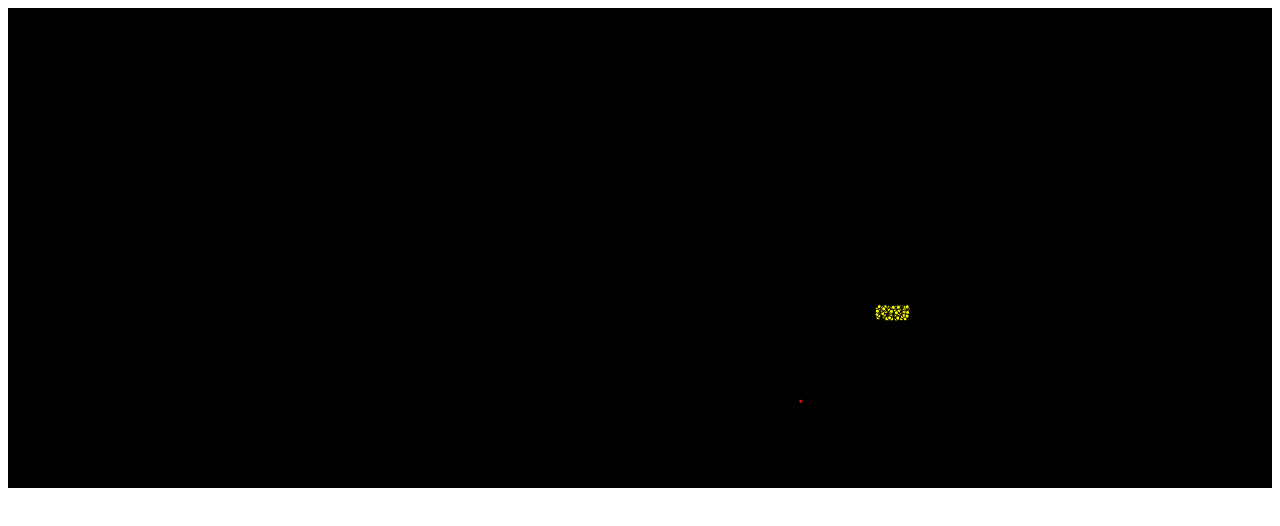
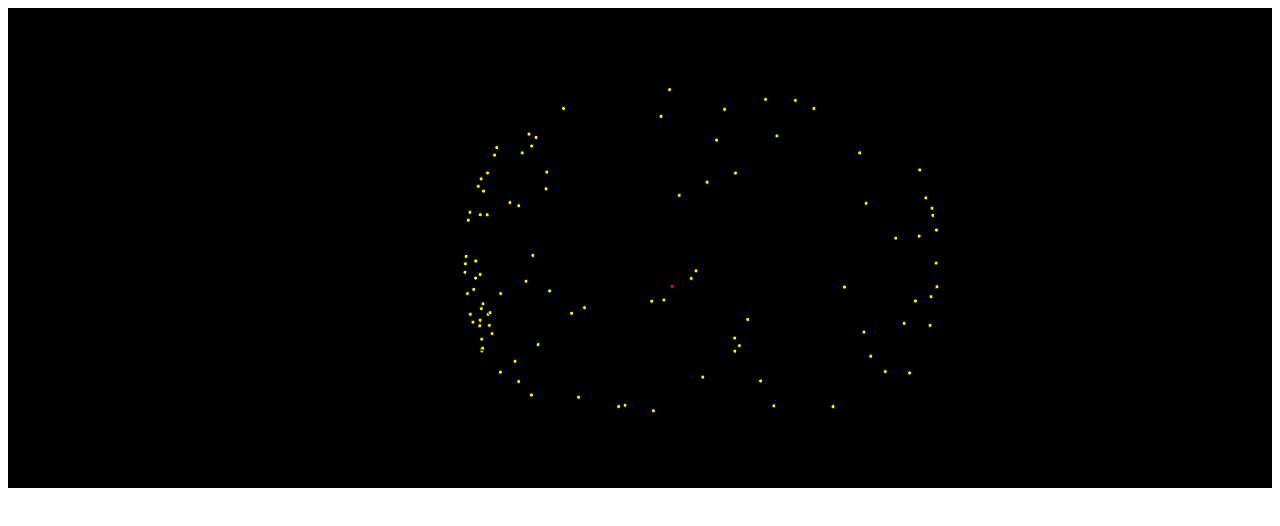
Before and after one commit to Workshop2/Swarm, a plain HTML site: page index.html in a window 1280 px wide. Drawn offline with nearby package versions, Linux system fonts and the light colour scheme; animation ran at ten frames a second.

Commit message:
Oooh, pretty

```diff
--- a/index.html
+++ b/index.html
@@ -56,13 +56,13 @@
 				update: function(targetDot) {
 					var target = targetDot.translation;
 
-					var x = target.x - position.x;
-					x *= 0.001;
-					acceleration.x = x;
+					var dx = target.x - position.x;
+					var dy = target.y - position.y;
+					var distance = Math.sqrt((dx * dx) + (dy * dy));
 
-					var y = target.y - position.y;
-					y *= 0.001;
-					acceleration.y = y;
+					var accelerationRate = distance * 0.000001;
+					acceleration.x = dx * accelerationRate;
+					acceleration.y = dy * accelerationRate;
 
 					velocity.x = velocity.x + acceleration.x;
 					velocity.y = velocity.y + acceleration.y;
@@ -71,6 +71,8 @@
 					position.y += velocity.y;
 
 					dot.translation.set(position.x, position.y);
+
+					//accelerationRate*= 1.00001;
 				}
     		};
     	}
@@ -84,8 +86,8 @@
 
 					// move target in a lovely circle (Thanks James)
 					var radians = ToRadians(degrees); // convert degrees to radians
-					pos.x = playArea.width  / 2 + (Math.cos(radians) * 300);
-					pos.y = playArea.height / 2 + (Math.sin(radians) * 200);
+					pos.x = playArea.width  / 2 + (Math.cos(radians) * 100);
+					pos.y = playArea.height / 2 + (Math.sin(radians) * 50);
 				}
     		};
     	}
```
